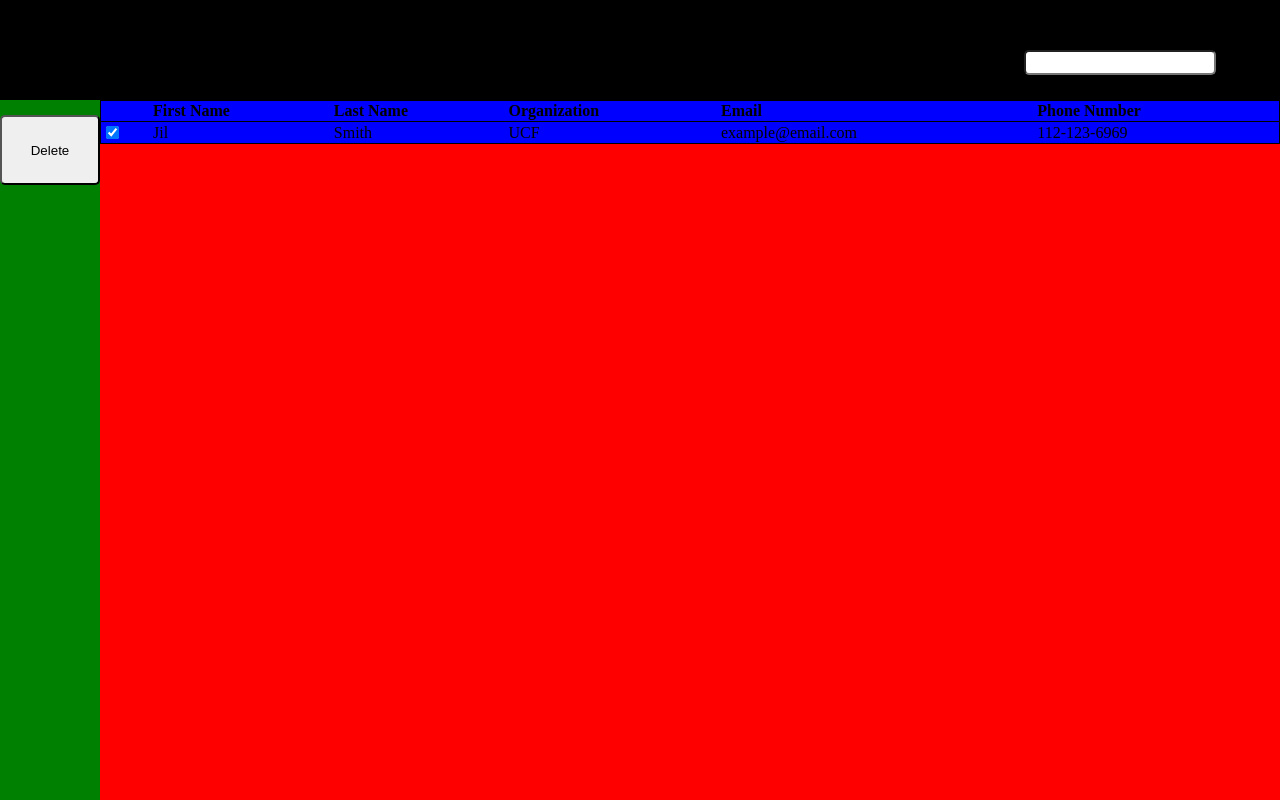
After one commit to killicy/Address-Book, a PHP site: page /mainpage.html in a window 1280 px wide. The commit adds this page. Run offline with PHP 8.4, Linux system fonts and the light colour scheme.

Commit message:
Front end work for mainpage

```diff
--- a/DocRoot/css/styles.css
+++ b/DocRoot/css/styles.css
@@ -166,19 +189,92 @@ font-family: "Georgia", Times, serif;
 
 }
 
-#loginName {
-  padding-left: 3%;
-  outline:none;
-  border-radius: 10px;
-  border-color: lightslategrey;
-  text-align: left;
-  font-size: 100%;
-  font-family: "Georgia", Times, serif;
-  margin: auto;
-  width: 90%;
+#regForm1 {
+  margin-top: 10%;
+  margin-left: 10%;
+
 }
 
-#regForm {
-  margin-top: 5%;
+#regForm2 {
+  margin-top: 10%;
+  margin-left: 10%;
 
 }
+
+#regForm3 {
+  margin-top: 10%;
+  margin-left: 10%;
+
+}
+
+#regForm4 {
+  margin-top: 5%;
+  margin-left: 10%;
+
+}
+
+#header {
+  position: fixed;
+  height: 100px;
+  width: 100%;
+
+  background-color: black;
+  opacity: 1;
+}
+
+#tabs {
+  position: fixed;
+  margin-top: 100px;
+  height: calc(100% - 100px);
+  width: 100px;
+  background-color: green;
+}
+
+#table {
+  position: fixed;
+  height: calc(100% - 100px);
+  width: calc(100% - 100px);
+  margin-left: 100px;
+  margin-top: 100px;
+  background-color: red;
+}
+
+table {
+  overflow: scroll;
+  border-collapse: collapse;
+
+}
+tr {
+  border: 1pt solid black;
+  background-color: blue;
+}
+
+th {
+  text-align: left;
+}
+
+.search{
+  display:inline-block;
+  height: 25px;
+  width: 15%;
+  margin-top: 50px;
+  margin-left: 80%;
+}
+
+.delete{
+  display:inline-block;
+  margin-top: 15%;
+  width: 100%;
+  height: 10%;
+
+}
+#searched{
+  height: 100%;
+  width: 100%;
+  border-radius: 5px;
+}
+#deleteButton{
+  width: 100%;
+  height: 100%;
+  border-radius: 5px;
+}
--- a/DocRoot/index.html
+++ b/DocRoot/index.html
@@ -23,7 +23,6 @@
 					<input type ="password" id = "loginPassword" /> <br />
 				</div>
 				<button type = "button" id="loginButton" class="buttons" onclick="doLogin();"> <span id="loginButtonText">Log In</span> </button>
-
 				<button type = "button" id="signUpButton" class="buttons" onclick="doRegister();"> <span id="signUpButtonText">Register</span> </button>
 				<div id= "message">
 					<span id="SignUpResult"></span>
--- /dev/null
+++ b/DocRoot/mainpage.html
@@ -0,0 +1,26 @@
+<html>
+	<head>
+		<title>Address Book</title>
+		<script src="https://code.jquery.com/jquery-3.5.1.min.js"></script>
+		<script src="js/common.js"></script>
+		<link href="css/styles.css" rel = "stylesheet">
+		<link href="https://fonts.googleapis.com/css?family=Ubuntu" rel = "stylesheet">
+	</head>
+	<body>
+		<div id ="header">
+			<label class="search">
+				<input type="text" id="searched" name="gsearch">
+			</search>
+		</div>
+
+		<div id ="tabs">
+			<label class="delete">
+				<button id = "deleteButton" type="button" onclick="">Delete</button>
+			</div>
+		</label>
+
+		<div id ="table">
+		</div>
+
+	</body>
+</html>
--- /dev/null
+++ b/DocRoot/table.html
@@ -0,0 +1,24 @@
+<table style="width:100%" cellspacing="0">
+  <tr>
+    <th>
+    </th>
+    <th>First Name</th>
+    <th>Last Name</th>
+    <th>Organization</th>
+    <th>Email</th>
+    <th>Phone Number</th>
+  </tr>
+  <tr>
+    <td>
+    <label class="container">
+      <input type="checkbox" checked="checked">
+      <span class="checkmark"></span>
+    </label>
+    </td>
+    <td>Jil</td>
+    <td>Smith</td>
+    <td>UCF</td>
+    <td>example@email.com</td>
+    <td>112-123-6969</td>
+  </tr>
+</table>
```
Also changed, not shown: other parts of DocRoot/css/styles.css (+42 -19 lines), DocRoot/api/addContact.php (+12 -0 lines), DocRoot/api/create.php (+4 -6 lines), DocRoot/js/common.js (+52 -7 lines), DocRoot/js/styles.css (deleted, +0 -137 lines), DocRoot/registration.html (+26 -14 lines), DocRoot/api/login.php (line endings or trailing spaces).
